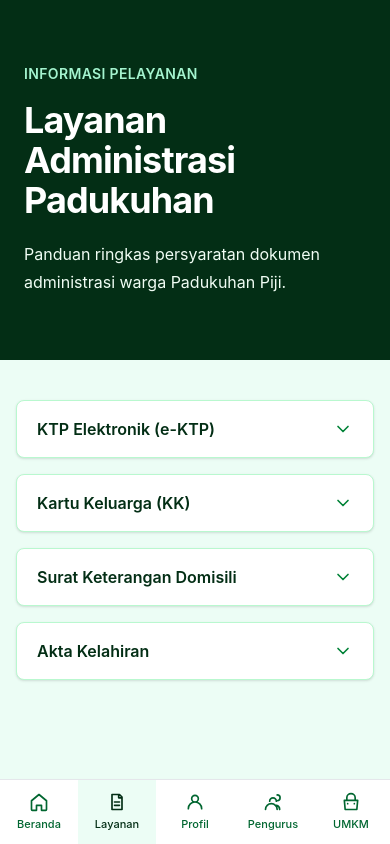
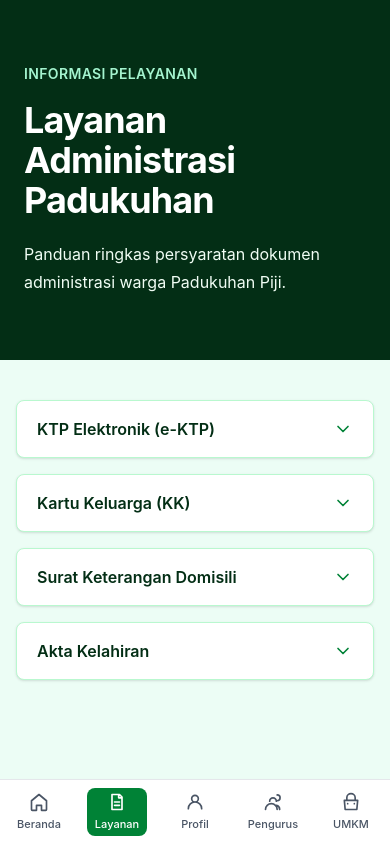
Before and after one commit to Miftah-cli/web-desa-kkn, a React (Vite) app: page /layanan in a window 390 px wide. Built offline with nearby package versions, Linux system fonts and the light colour scheme.

Commit message:
mobile homebar fix

```diff
--- a/src/components/Layanan.jsx
+++ b/src/components/Layanan.jsx
@@ -185,29 +185,41 @@ export default function Layanan() {
 
       <nav className="fixed bottom-0 left-0 z-50 w-full border-t border-gray-200 bg-white shadow-lg md:hidden">
         <div className="grid h-16 grid-cols-5">
-          {bottomNavLinks.map((link) =>
-            link.to ? (
+          {bottomNavLinks.map((link) => {
+            const isActive = link.to === '/layanan';
+            const contentClassName = `flex min-w-[56px] flex-col items-center justify-center gap-1 rounded-lg px-2 py-1 transition ${
+              isActive
+                ? 'bg-green-700 text-white'
+                : 'bg-transparent text-gray-600 group-hover:bg-emerald-50 group-hover:text-green-950'
+            }`;
+
+            return link.to ? (
               <Link
                 key={link.to}
                 to={link.to}
-                className="flex flex-col items-center justify-center gap-1 bg-emerald-50 text-[11px] font-medium text-green-950"
+                className="group flex items-center justify-center text-[11px] font-medium"
                 aria-label={link.label}
+                aria-current={isActive ? 'page' : undefined}
               >
-                <NavIcon>{link.icon}</NavIcon>
-                <span>{link.label}</span>
+                <span className={contentClassName}>
+                  <NavIcon>{link.icon}</NavIcon>
+                  <span>{link.label}</span>
+                </span>
               </Link>
             ) : (
               <a
                 key={link.href}
                 href={link.href}
-                className="flex flex-col items-center justify-center gap-1 text-[11px] font-medium text-green-800 transition hover:bg-emerald-50 hover:text-green-950"
+                className="group flex items-center justify-center text-[11px] font-medium"
                 aria-label={link.label}
               >
-                <NavIcon>{link.icon}</NavIcon>
-                <span>{link.label}</span>
+                <span className={contentClassName}>
+                  <NavIcon>{link.icon}</NavIcon>
+                  <span>{link.label}</span>
+                </span>
               </a>
-            )
-          )}
+            );
+          })}
         </div>
       </nav>
     </main>
--- a/src/components/PublicHome.jsx
+++ b/src/components/PublicHome.jsx
@@ -19,6 +19,7 @@ const navLinks = [
 const bottomNavLinks = [
   {
     href: '#beranda',
+    sectionId: 'beranda',
     label: 'Beranda',
     icon: (
       <path d="M3 10.5 12 3l9 7.5V21a1 1 0 0 1-1 1h-5v-6H9v6H4a1 1 0 0 1-1-1V10.5Z" />
@@ -33,6 +34,7 @@ const bottomNavLinks = [
   },
   {
     href: '#profil',
+    sectionId: 'profil',
     label: 'Profil',
     icon: (
       <path d="M4 20a8 8 0 0 1 16 0M12 12a4 4 0 1 0 0-8 4 4 0 0 0 0 8Z" />
@@ -40,6 +42,7 @@ const bottomNavLinks = [
   },
   {
     href: '#pengurus',
+    sectionId: 'pengurus',
     label: 'Pengurus',
     icon: (
       <path d="M16 11a4 4 0 1 0-8 0M3 21a7 7 0 0 1 14 0M20 21a5 5 0 0 0-4-4.9M17 3.5a3.5 3.5 0 0 1 0 7" />
@@ -47,6 +50,7 @@ const bottomNavLinks = [
   },
   {
     href: '#umkm',
+    sectionId: 'umkm',
     label: 'UMKM',
     icon: (
       <path d="M4 10h16l-1 11H5L4 10ZM7 10V7a5 5 0 0 1 10 0v3M8 14h.01M16 14h.01" />
@@ -55,6 +59,9 @@ const bottomNavLinks = [
 ];
 
 const heroImage = '/piji1.png';
+const bottomNavSectionIds = bottomNavLinks
+  .map((link) => link.sectionId)
+  .filter(Boolean);
 
 const umkmPlaceholderImage =
   'https://images.unsplash.com/photo-1556761175-b413da4baf72?auto=format&fit=crop&w=900&q=80';
@@ -156,6 +163,7 @@ export default function PublicHome() {
   const [error, setError] = useState('');
   const [profileError, setProfileError] = useState('');
   const [showAllUmkm, setShowAllUmkm] = useState(false);
+  const [activeSection, setActiveSection] = useState('beranda');
 
   const jumlahJiwaValue = profileError
     ? 'Gagal memuat'
@@ -189,6 +197,44 @@ export default function PublicHome() {
 
     return () => {
       document.documentElement.style.scrollBehavior = previousScrollBehavior;
+    };
+  }, []);
+
+  useEffect(() => {
+    function updateActiveSection() {
+      const scrollTarget = window.scrollY + window.innerHeight * 0.35;
+      const currentSection = bottomNavSectionIds.reduce((current, sectionId) => {
+        const section = document.getElementById(sectionId);
+
+        if (section && section.offsetTop <= scrollTarget) {
+          return sectionId;
+        }
+
+        return current;
+      }, 'beranda');
+
+      setActiveSection(currentSection);
+    }
+
+    function handleHashChange() {
+      const hashSection = window.location.hash.replace('#', '');
+
+      if (bottomNavSectionIds.includes(hashSection)) {
+        setActiveSection(hashSection);
+      }
+
+      window.requestAnimationFrame(updateActiveSection);
+    }
+
+    updateActiveSection();
+    window.addEventListener('scroll', updateActiveSection, { passive: true });
+    window.addEventListener('resize', updateActiveSection);
+    window.addEventListener('hashchange', handleHashChange);
+
+    return () => {
+      window.removeEventListener('scroll', updateActiveSection);
+      window.removeEventListener('resize', updateActiveSection);
+      window.removeEventListener('hashchange', handleHashChange);
     };
   }, []);
 
@@ -543,29 +589,41 @@ export default function PublicHome() {
 
       <nav className="fixed bottom-0 left-0 z-50 w-full border-t border-gray-200 bg-white shadow-lg md:hidden">
         <div className="grid h-16 grid-cols-5">
-          {bottomNavLinks.map((link) => (
-            link.to ? (
+          {bottomNavLinks.map((link) => {
+            const isActive = link.sectionId === activeSection;
+            const contentClassName = `flex min-w-[56px] flex-col items-center justify-center gap-1 rounded-lg px-2 py-1 transition ${
+              isActive
+                ? 'bg-green-700 text-white'
+                : 'bg-transparent text-gray-600 group-hover:bg-emerald-50 group-hover:text-green-950'
+            }`;
+
+            return link.to ? (
               <Link
                 key={link.to}
                 to={link.to}
-                className="flex flex-col items-center justify-center gap-1 text-[11px] font-medium text-green-800 transition hover:bg-emerald-50 hover:text-green-950"
+                className="group flex items-center justify-center text-[11px] font-medium"
                 aria-label={link.label}
               >
-                <BottomNavIcon>{link.icon}</BottomNavIcon>
-                <span>{link.label}</span>
+                <span className={contentClassName}>
+                  <BottomNavIcon>{link.icon}</BottomNavIcon>
+                  <span>{link.label}</span>
+                </span>
               </Link>
             ) : (
               <a
                 key={link.href}
                 href={link.href}
-                className="flex flex-col items-center justify-center gap-1 text-[11px] font-medium text-green-800 transition hover:bg-emerald-50 hover:text-green-950"
+                className="group flex items-center justify-center text-[11px] font-medium"
                 aria-label={link.label}
+                aria-current={isActive ? 'page' : undefined}
               >
-                <BottomNavIcon>{link.icon}</BottomNavIcon>
-                <span>{link.label}</span>
+                <span className={contentClassName}>
+                  <BottomNavIcon>{link.icon}</BottomNavIcon>
+                  <span>{link.label}</span>
+                </span>
               </a>
-            )
-          ))}
+            );
+          })}
         </div>
       </nav>
     </main>
```
